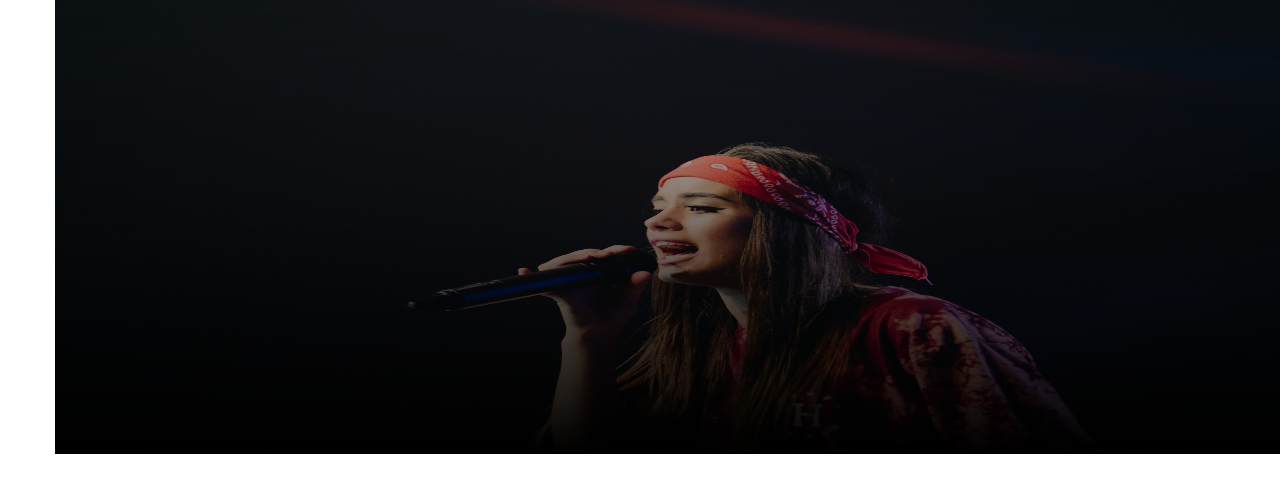
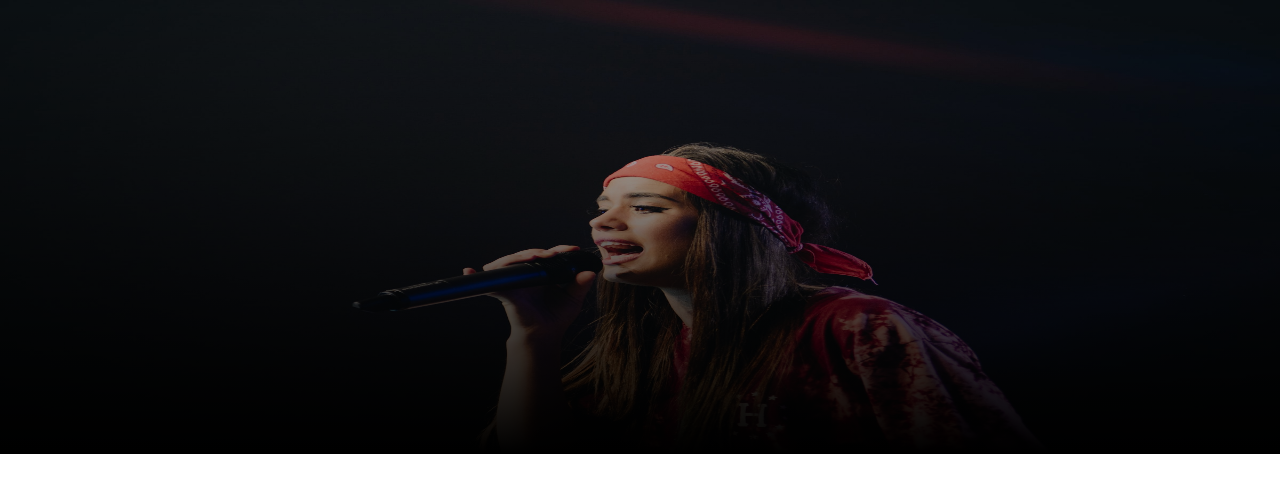
Before and after one commit to mehdi-2078/react-music, a React (Create React App) app: page / in a window 1280 px wide. Shown: the top 492 px of the page. Built offline with nearby package versions, Linux system fonts and the light colour scheme.

Commit message:
version 0.0.4 add containers

```diff
--- a/src/containers/Banner/Banner.js
+++ b/src/containers/Banner/Banner.js
@@ -15,7 +15,10 @@ export function Banner() {
               height: inherit;
               width: inherit`}
         />
-        <span>mmmm</span>
+        <span>mmmrdggggggggggggm</span>
+        <span>mmmrdggggggggggggm</span>
+        <span>mmmrdggggggggggggm</span>
+        <span>mmmrdggggggggggggm</span>
       </div>
     );
 }
--- a/src/index.css
+++ b/src/index.css
@@ -28,8 +28,7 @@ footer, header, hgroup, menu, nav, section {
 }
 
 body {
-    font-family: IRANSans, Tahoma, serif;
-    direction: rtl !important;
+    font-family: inter, serif;
     line-height: 1;
     scroll-behavior: smooth;
 }
```
